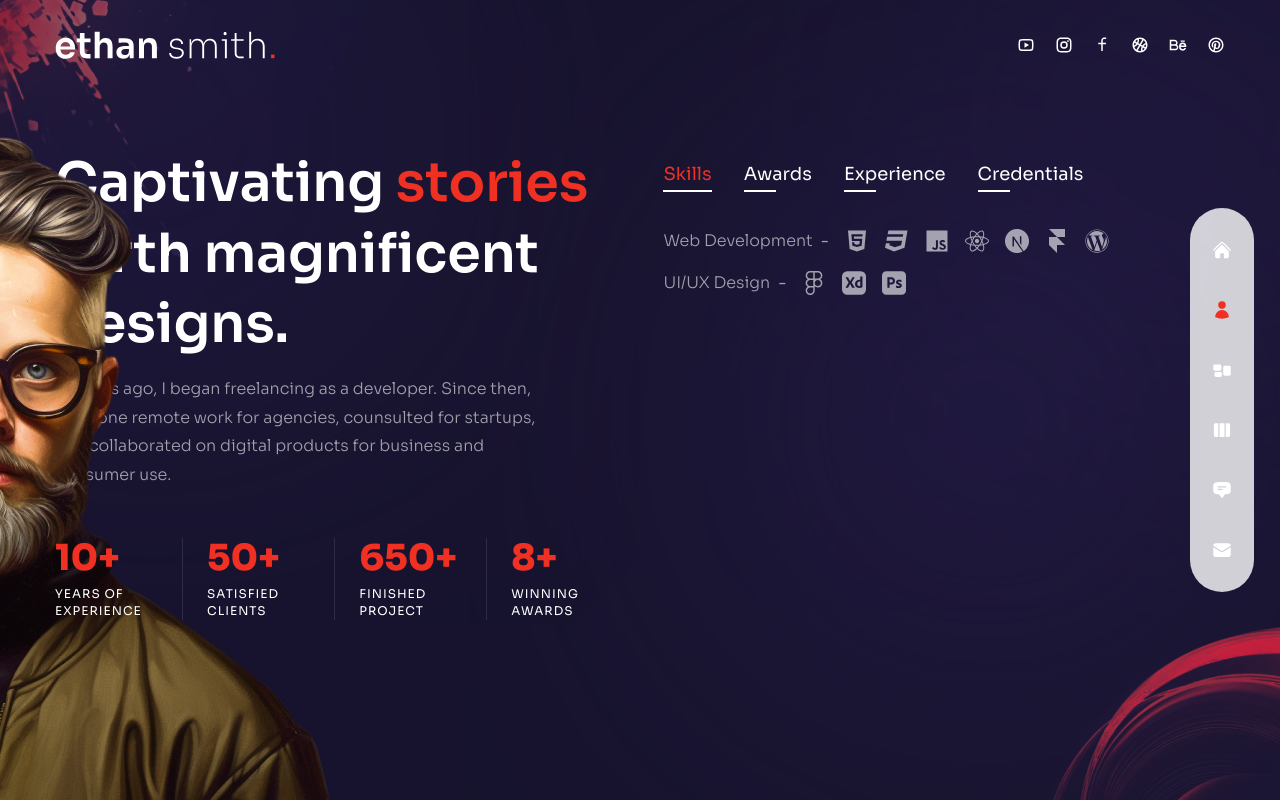
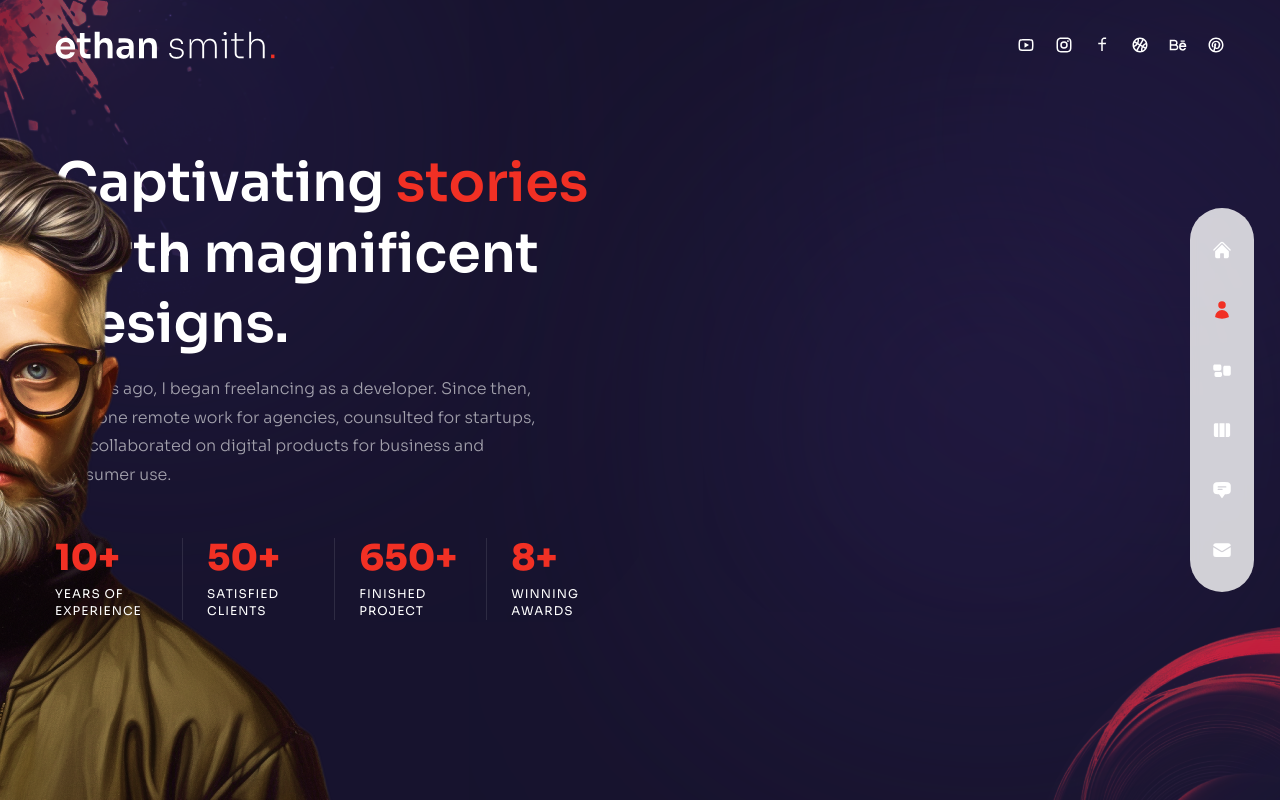
Before and after one commit to joemar-ceneza/react-portfolio, a Next.js app: page /about in a window 1280 px wide. Built offline with nearby package versions, Linux system fonts and the light colour scheme.

Commit message:
Trial mode

```diff
--- a/pages/about/index.js
+++ b/pages/about/index.js
@@ -196,7 +196,7 @@ export default function About() {
           className="flex flex-col w-full xl:max-w-[48%] h-[480px]"
         >
           <div className="flex gap-x-4 xl:gap-x-8 mx-auto xl:mx-0 mb-4">
-            {aboutData.map((item, itemIndex) => {
+            {/* {aboutData.map((item, itemIndex) => {
               return (
                 <div
                   key={itemIndex}
@@ -209,21 +209,19 @@ export default function About() {
                   {item.title}
                 </div>
               );
-            })}
+            })} */}
           </div>
           <div className="py-2 xl:py-6 flex flex-col gap-y-2 xl:gap-y-4 items-center xl:items-start">
-            {aboutData[index].info.map((item, itemIndex) => {
+            {/* {aboutData[index].info.map((item, itemIndex) => {
               return (
                 <div
                   key={itemIndex}
                   className="flex-1 flex flex-col md:flex-row max-w-max gap-x-2 items-center text-white/60"
                 >
-                  {/* title */}
                   <div className="font-light mb-2 md:mb-0">{item.title}</div>
                   <div className="hidden md:flex">-</div>
                   <div>{item.stage}</div>
                   <div className="flex gap-x-4">
-                    {/* icons */}
                     {item.icons?.map((icon, iconIndex) => {
                       return (
                         <div key={iconIndex} className="text-2xl">
@@ -234,7 +232,7 @@ export default function About() {
                   </div>
                 </div>
               );
-            })}
+            })} */}
           </div>
         </motion.div>
       </div>
```
